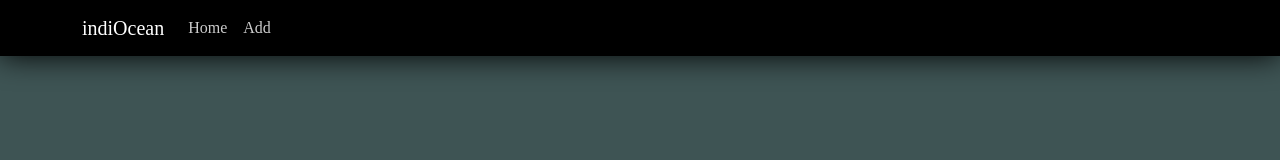
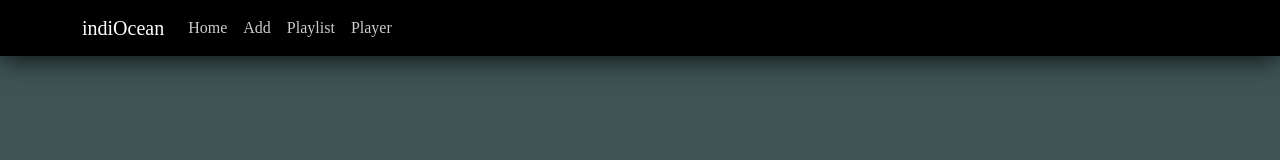
Before and after one commit to taehwan01/IndiOcean-react, a React (Create React App) app: page /add in a window 1280 px wide. Shown: the top 160 px of the page. Built offline with nearby package versions, Linux system fonts and the light colour scheme; a web font is replaced by a local one.

Commit message:
feat: nav 목록 추가

```diff
--- a/src/App.js
+++ b/src/App.js
@@ -36,6 +36,22 @@ function App() {
               >
                 Add
               </Nav.Link>
+              <Nav.Link
+                className='navimenu'
+                onClick={() => {
+                  navigate('/playlist');
+                }}
+              >
+                Playlist
+              </Nav.Link>
+              <Nav.Link
+                className='navimenu'
+                onClick={() => {
+                  navigate('/player');
+                }}
+              >
+                Player
+              </Nav.Link>
             </Nav>
           </Container>
         </Navbar>
```
